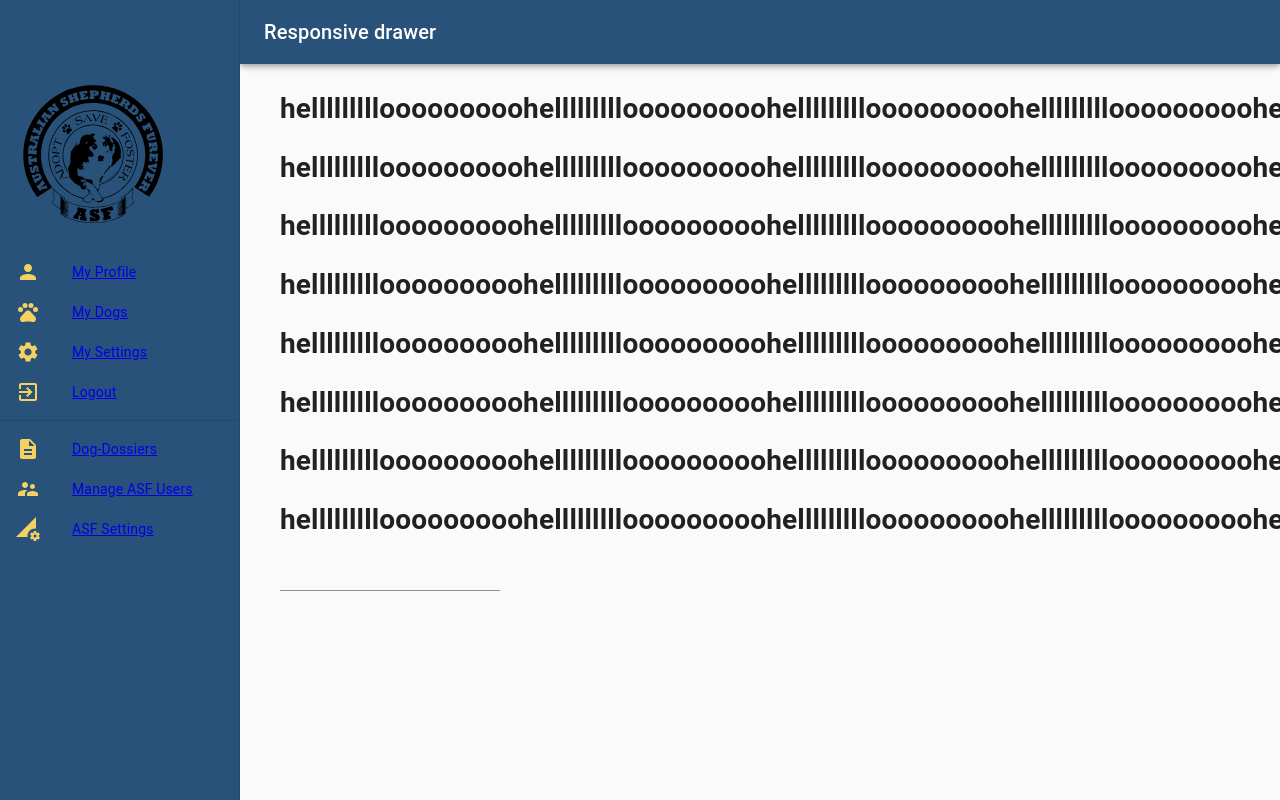
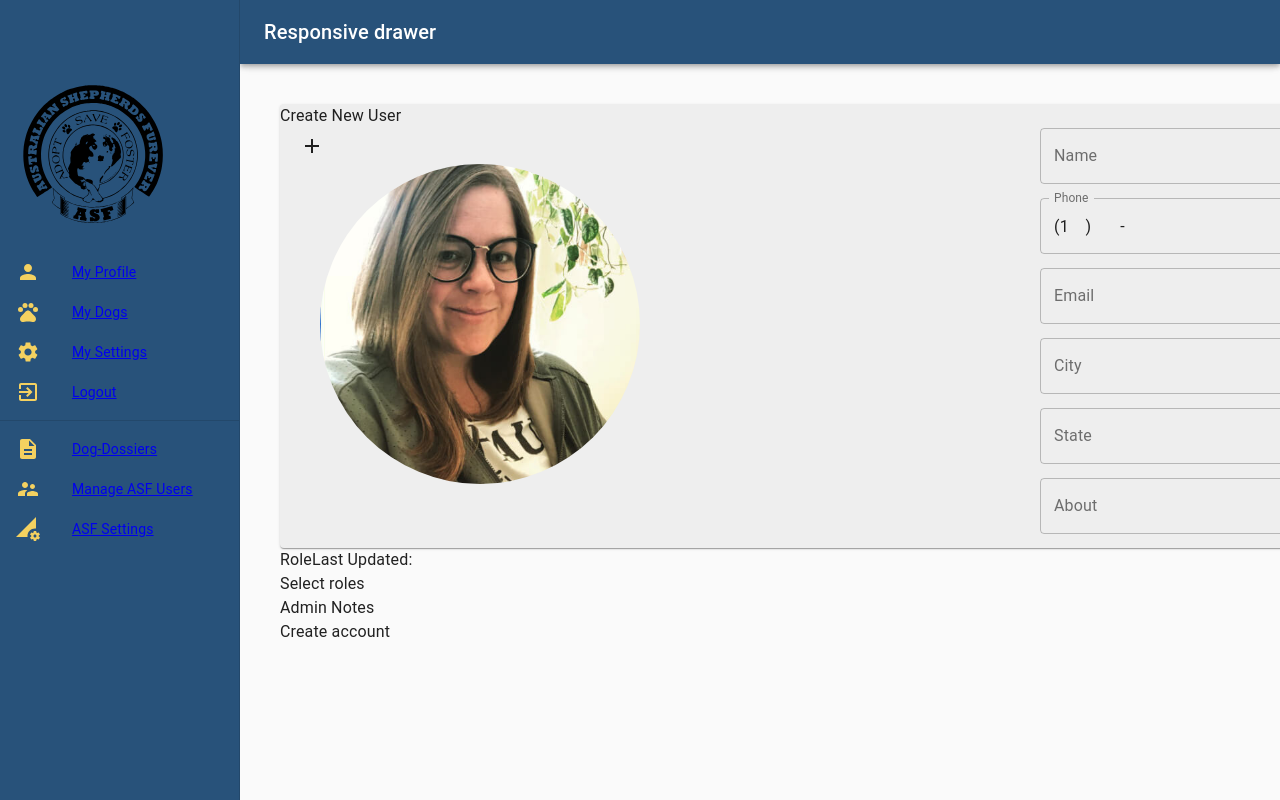
Before and after one commit to seagda/asf-adoption-process, a React (Create React App) app in the folder client/: page / in a window 1280 px wide. Shown: the top 800 px of the page. Built offline with nearby package versions, Linux system fonts and the light colour scheme; the HTML template or start-up script is replaced by a standard one.

Commit message:
started new user board

```diff
--- a/client/package.json
+++ b/client/package.json
@@ -9,8 +9,10 @@
     "@material-ui/styles": "^4.11.3",
     "react": "^17.0.1",
     "react-dom": "^17.0.1",
+    "react-number-format": "^4.4.4",
     "react-router-dom": "^5.2.0",
     "react-scripts": "4.0.2",
+    "react-text-mask": "^5.4.3",
     "web-vitals": "^1.1.0"
   },
   "scripts": {
--- a/client/src/App.js
+++ b/client/src/App.js
@@ -4,7 +4,8 @@ import {BrowserRouter, Route, Switch} from "react-router-dom";
 
 import theme from "../src/components/Theme";
 import ResponsiveDrawer from "../src/components/Header";
-import DogDossier from "../src/pages/DogDossier"
+import DogDossier from "../src/pages/DogDossier";
+import CreateUser from "../src/pages/CreateUser";
 
 export default function App() {
     return (
@@ -21,7 +22,8 @@ export default function App() {
                     <Route path="/Manage ASF Users" />
                     <Route path="/ASF Settings" />
                 </Switch>
-                <DogDossier />
+                {/* <DogDossier /> */}
+                <CreateUser/>
             </BrowserRouter>
         </ThemeProvider>
     )
--- /dev/null
+++ b/client/src/components/Image.js
@@ -0,0 +1,35 @@
+import React from 'react';
+import Avatar from '@material-ui/core/Avatar';
+import { makeStyles, useTheme } from '@material-ui/core/styles';
+
+const useStyles = makeStyles(theme => ({
+    large: {
+        marginLeft: "2em",
+        marginRight: "20em",
+        width: theme.spacing(40),
+        height: theme.spacing(40),
+        [theme.breakpoints.down("md")]: {
+            width: theme.spacing(30),
+            height: theme.spacing(30),
+            marginRight: "10em"
+        },
+        [theme.breakpoints.down("sm")]: {
+            width: theme.spacing(20),
+            height: theme.spacing(20),
+            marginRight: "4em"
+        },
+        [theme.breakpoints.down("xs")]: {
+            width: theme.spacing(20),
+            height: theme.spacing(20),
+            marginRight: 0
+        }
+    }
+}))
+
+export default function Image(props){
+    const classes = useStyles();
+
+    return (
+        <Avatar alt="Ashley" src={props.pic} className={classes.large} />
+    )
+}
--- /dev/null
+++ b/client/src/components/PhoneInput.js
@@ -0,0 +1,88 @@
+import React from 'react';
+import { makeStyles, useTheme } from '@material-ui/core/styles';
+import TextField from '@material-ui/core/TextField';
+import FormControl from '@material-ui/core/FormControl';
+import PropTypes from 'prop-types';
+import MaskedInput from 'react-text-mask';
+import NumberFormat from 'react-number-format';
+
+const useStyles = makeStyles(theme => ({
+
+}))
+
+function TextMaskCustom(props) {
+    const { inputRef, ...other } = props;
+
+    return (
+      <MaskedInput
+        {...other}
+        ref={(ref) => {
+          inputRef(ref ? ref.inputElement : null);
+        }}
+        mask={['(', /[1-9]/, /\d/, /\d/, ')', ' ', /\d/, /\d/, /\d/, '-', /\d/, /\d/, /\d/, /\d/]}
+        placeholderChar={'\u2000'}
+        showMask
+      />
+    );
+  }
+
+  TextMaskCustom.propTypes = {
+      inputRef: PropTypes.func.isRequired,
+  };
+
+  function NumberFormatCustom(props) {
+      const { inputRef, onChange, ...other } = props;
+
+      return (
+        <NumberFormat
+          {...other}
+          getInputRef={inputRef}
+          onValueChange={(values) => {
+            onChange({
+              target: {
+                name: props.name,
+                value: values.value,
+              },
+            });
+          }}
+          thousandSeparator
+          isNumericString
+          prefix="$"
+        />
+      );
+    }
+
+    NumberFormatCustom.propTypes = {
+      inputRef: PropTypes.func.isRequired,
+      name: PropTypes.string.isRequired,
+      onChange: PropTypes.func.isRequired,
+    };
+
+export default function PhoneInput(){
+    const classes = useStyles();
+    const [values, setValues] = React.useState({
+        textmask: '(1  )    -    ',
+        numberformat: '1320',
+      });
+
+      const handleChange = (event) => {
+        setValues({
+          ...values,
+          [event.target.name]: event.target.value,
+        });
+      };
+
+    return (
+        <FormControl>
+            <TextField
+            value={values.textmask}
+            onChange={handleChange}
+            variant="outlined"
+            label="Phone"
+            name="textmask"
+            id="formatted-text-mask-input"
+            inputComponent={TextMaskCustom}
+            />
+        </FormControl>
+    )
+}
--- /dev/null
+++ b/client/src/pages/CreateUser.js
@@ -0,0 +1,128 @@
+import React from 'react';
+import Grid from '@material-ui/core/Grid';
+import { makeStyles, useTheme } from '@material-ui/core/styles';
+import Paper from '@material-ui/core/Paper';
+import Typography from "@material-ui/core/Typography";
+import AddIcon from '@material-ui/icons/Add';
+import Button from "@material-ui/core/Button";
+import TextField from '@material-ui/core/TextField';
+
+import PhoneInput from "../components/PhoneInput";
+import Image from "../components/Image";
+
+import ashley from "../assets/ashley.jpg";
+
+const useStyles=makeStyles(theme => ({
+    mainContainer: {
+        marginLeft: theme.spacing(35),
+        marginTop: theme.spacing(13),
+        [theme.breakpoints.down("xs")]:{
+            marginLeft: theme.spacing(2),
+            alkignItems: "center"
+        }
+    },
+    // itemContainer: {
+    //     padding: "10em",
+    //     [theme.breakpoints.down("md")]:{
+    //         padding: "8em"
+    //     },
+    //     [theme.breakpoints.down("sm")]:{
+    //         padding: "6em"
+    //     },
+    //     [theme.breakpoints.down("xs")]:{
+    //         padding: "5.25em"
+    //     }
+    // },
+    paper: {
+        backgroundColor: "#eee"
+    },
+    form: {
+        paddingRight: "3em",
+        [theme.breakpoints.down("sm")]:{
+            padding: "1em"
+        }
+    },
+    formItem: {
+        marginBottom: "1em"
+    },
+    picContainer: {
+        [theme.breakpoints.down("xs")]:{
+            justifyContent: "center",
+        }
+    }
+}))
+
+
+export default function CreateUser() {
+    const classes = useStyles()
+
+    return (
+        <Grid container className={classes.mainContainer}>
+            {/* Picture and form container */}
+            <Grid item container sm className={classes.itemContainer}>
+                <Paper className={classes.paper}>
+                    <Grid container justify="space-between">
+                        <Grid item>
+                            <Typography>Create New User</Typography>
+                        </Grid>
+                        <Grid item>
+                            <Typography>ID #:</Typography>
+                        </Grid>
+                    </Grid>
+                    <Grid container justify="space-between" className={classes.picContainer}>
+                        <Grid item>
+                            <Button>
+                                <AddIcon/>
+                            </Button>
+                            <Image pic={ashley} />
+                        </Grid>
+                        <Grid item>
+                            <form className={classes.form}>
+                                <Grid item container className={classes.formItem}>
+                                    <TextField variant="outlined" label="Name"/>
+                                </Grid>
+                                <Grid item container className={classes.formItem}>
+                                    <PhoneInput/>
+                                </Grid>
+                                <Grid item container className={classes.formItem}>
+                                    <TextField variant="outlined" label="Email"/>
+                                </Grid>
+                                <Grid item container className={classes.formItem}>
+                                    <TextField variant="outlined" label="City"/>
+                                </Grid>
+                                <Grid item container className={classes.formItem}>
+                                    <TextField variant="outlined" label="State"/>
+                                </Grid>
+                                <Grid item container className={classes.formItem}>
+                                    <TextField variant="outlined" label="About"/>
+                                </Grid>
+                            </form>
+                        </Grid>
+                    </Grid>
+                </Paper>
+            </Grid>
+
+            {/* Role assignment container */}
+            <Grid item container>
+                <Grid container>
+                    <Grid item>
+                        <Typography>Role</Typography>
+                    </Grid>
+                    <Grid item>
+                    <Typography>Last Updated:</Typography>
+                    </Grid>
+                </Grid>
+                <Grid container>
+                    <Typography>Select roles</Typography>
+                </Grid>
+                <Grid container>
+                    <Typography>Admin Notes</Typography>
+                </Grid>
+                <Grid container>
+                    <Typography>Create account</Typography>
+                </Grid>
+            </Grid>
+        </Grid>
+
+    )
+}
```
Also changed, not shown: client/src/assets/ashley.jpg (added), 1 other file (tests, documents, lock files or other folders).
